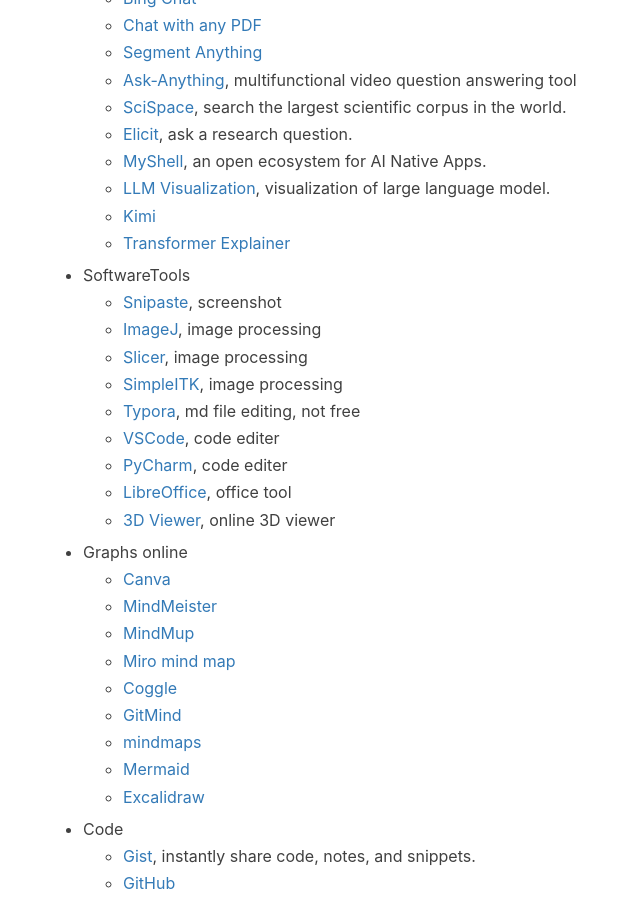
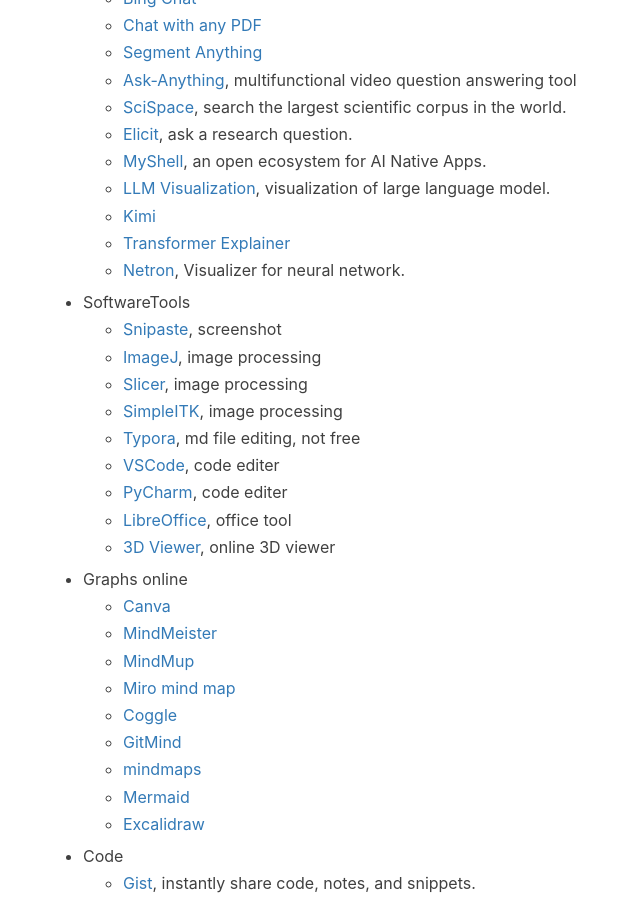
Before and after one commit to jizhang02/jizhang02.github.io, a Jekyll site: the page built from _posts/2022-09-20-productivity.markdown, in a window 1280 px wide and 900 px high, scrolled down 3715 px. Shown: the whole window, without its empty margins (222-862 px from the left). Built offline with Jekyll 4.4.1, drawn with Linux system fonts in a browser that asks for light colours; nearby versions of some CDN libraries; a script that is not in the unit is left out; comment, search, counter and statistics services are not loaded.

Commit message:
Update 2022-09-20-productivity.markdown

```diff
--- a/_posts/2022-09-20-productivity.markdown
+++ b/_posts/2022-09-20-productivity.markdown
@@ -145,6 +145,7 @@
     * [LLM Visualization](https://bbycroft.net/llm), visualization of large language model.
     * [Kimi](https://kimi.moonshot.cn/)
     * [Transformer Explainer](https://github.com/poloclub/transformer-explainer)
+    * [Netron](https://netron.app/), Visualizer for neural network.
 
 
 
```
